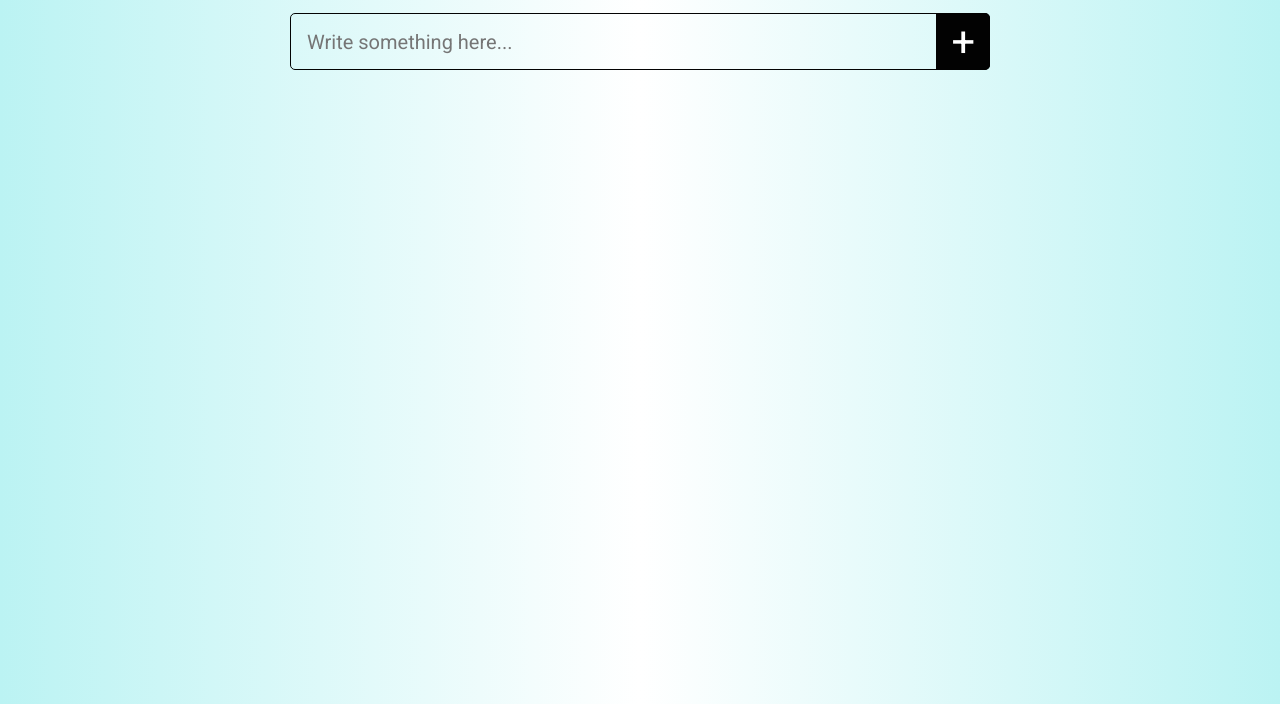
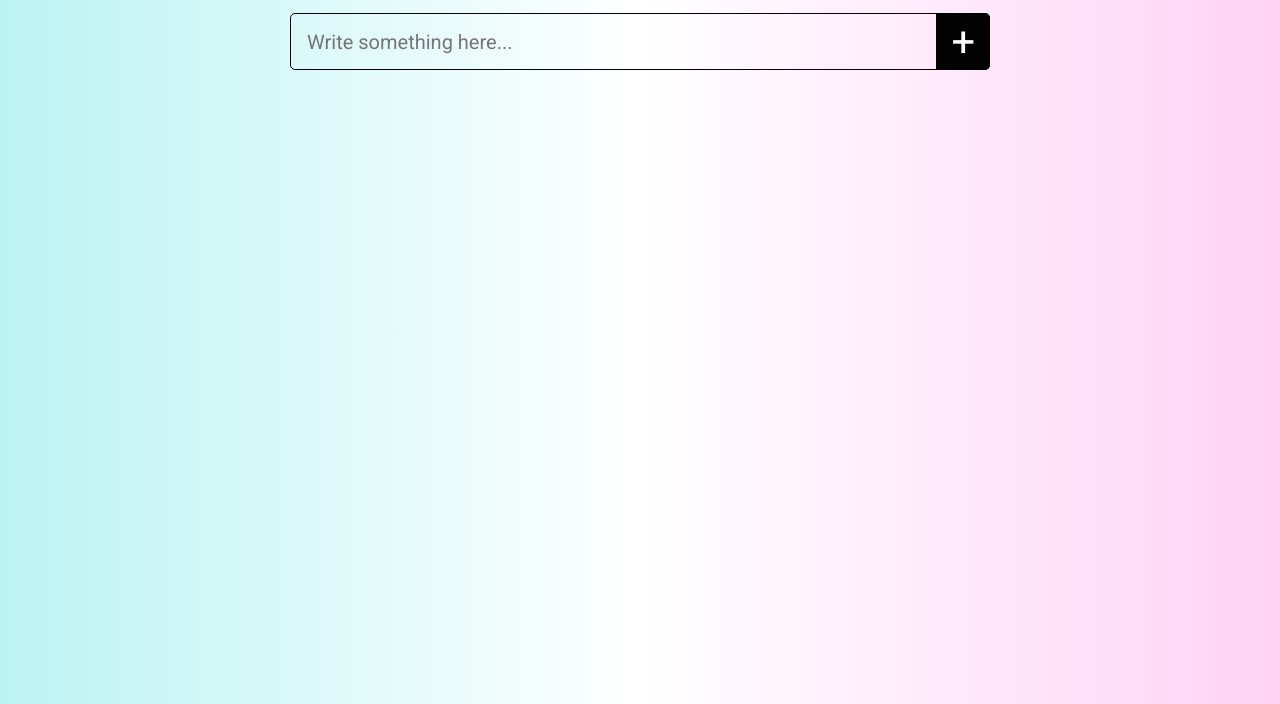
Before and after one commit to AyeshaAmdani661/To-Do-List, a plain HTML site: page index.html in a window 1280 px wide. Shown: the part 96-800 px from the top of the page. Drawn offline with Linux system fonts and the light colour scheme.

Commit message:
add work

```diff
--- a/assets/css/style.css
+++ b/assets/css/style.css
@@ -5,7 +5,7 @@
     font-weight: 400;
 }
 body{
-    background: linear-gradient(to right, rgb(187, 243, 243),white, rgb(187, 243, 243));
+    background: linear-gradient(to right, #bbf3f3,white,#ffd2f5);
 }
 h1{
     font-family: 'Roboto', sans-serif;
```
